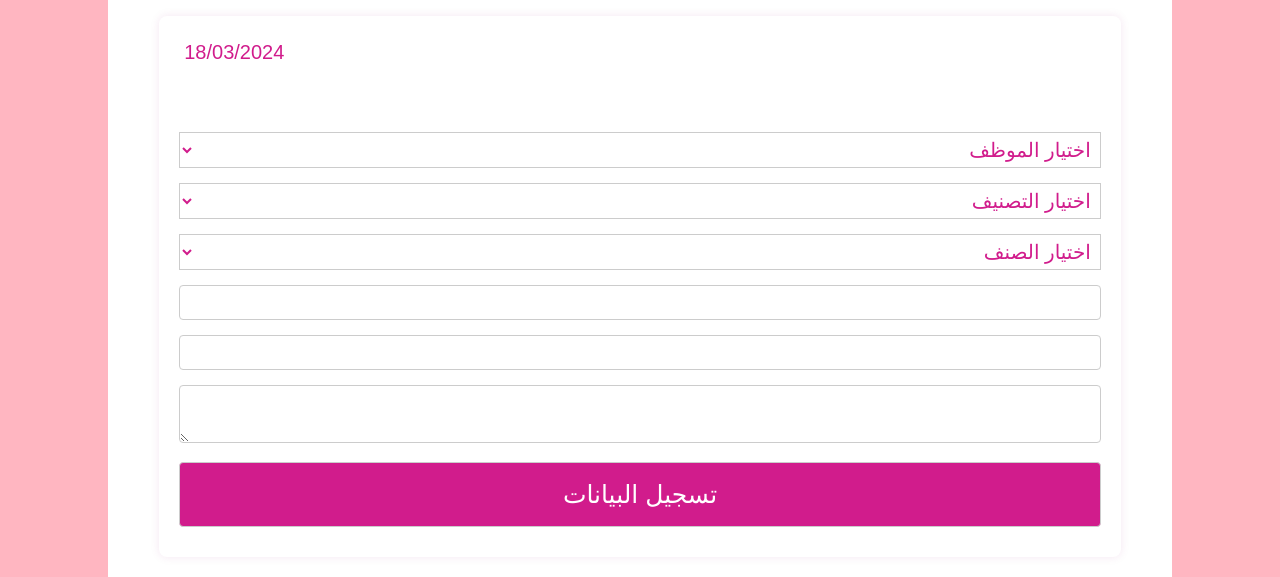
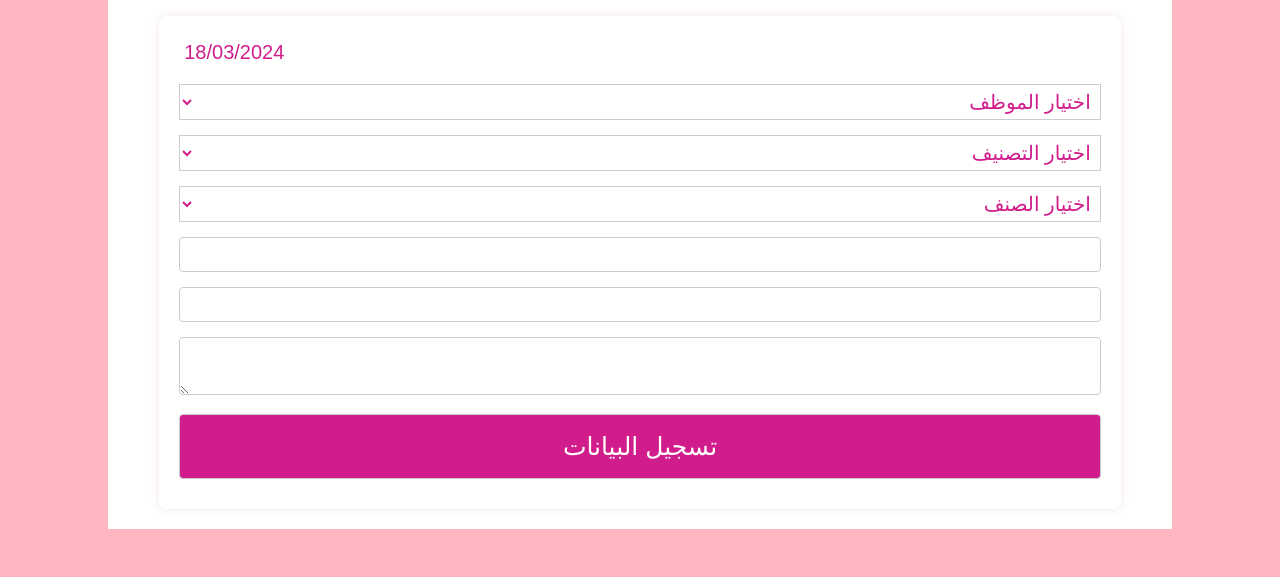
Before and after one commit to nasserAF/heak_elcakeSales, a website: page shopOnly/sales.html in a window 1280 px wide. Shown: the part 246-823 px from the top of the page. After the commit the page ends 800 px from the top, so only its background shows below. Drawn offline with Linux system fonts and the light colour scheme.

Commit message:
Update sales.html

```diff
--- a/shopOnly/sales.html
+++ b/shopOnly/sales.html
@@ -21,9 +21,6 @@
             <form id="employeeForm" name="contact-form" method="post" action="">
                 <input style="border: 0px;text-align: left;" type="text" id="currentDate" name="currentDate">
                 <div class="sub-container" id="personalInfo">
-                    <!-- <label for=" currentDate">التاريخ:</label> -->
-                    <input style="border: 0px;" type="text" id="currentDate" name="currentDate" readonly>
-
                     <!-- <label for="employeeId">الموظف:</label> -->
                     <select id="employeeId" name="employeeId">
                         <!-- Populate employee IDs dynamically (e.g., from a database) -->
```
